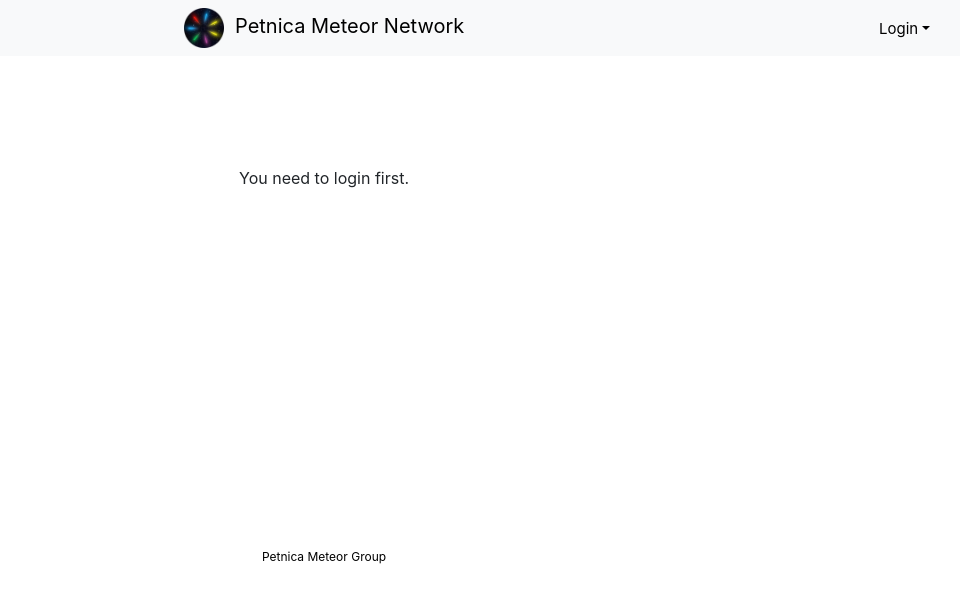
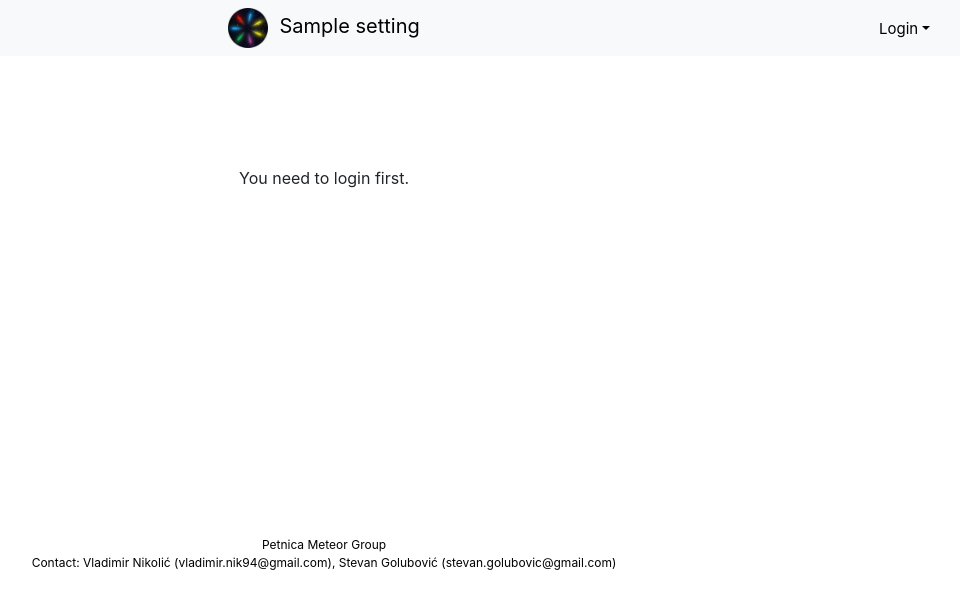
Before and after one commit to petnica-meteor-group/meteornet-server, a Django app: template meteor_network_server/templates/index.html in a window 1280 px wide. Shown: the top 609 px of the page, without its empty margins (316-1276 px from the left). Run offline with Django 3.2, Linux system fonts and the light colour scheme; the template is opened without the code that fills it: most values are stand-ins (such as "Sample title", 1, 10 or a date in 2020); some libraries are stand-ins or nearby versions.

Commit message:
Add contact

```diff
--- a/meteor_network_server/settings_template.py
+++ b/meteor_network_server/settings_template.py
@@ -16,6 +16,7 @@ from os import path
 # Build paths inside the project like this: os.path.join(BASE_DIR, ...)
 BASE_DIR = path.dirname(path.dirname(path.abspath(__file__)))
 
+NETWORK_NAME = "Meteor Network of Serbia"
 
 # Quick-start development settings - unsuitable for production
 # See https://docs.djangoproject.com/en/2.0/howto/deployment/checklist/
--- a/meteor_network_server/static/css/index.css
+++ b/meteor_network_server/static/css/index.css
@@ -9,7 +9,7 @@ body {
 .footer {
     text-align: center;
     font-size: 12px;
-    margin: 12px;
+    color: black;
 }
 
 .footer a:link, .footer a:visited, .footer a:hover, .footer a:active {
--- a/meteor_network_server/templates/index.html
+++ b/meteor_network_server/templates/index.html
@@ -1,7 +1,7 @@
 <!DOCTYPE html>
 <html lang="en">
 <head>
-    <title>Petnica Meteor Network</title>
+    <title>{{ settings.NETWORK_NAME }}</title>
     <meta charset="utf-8">
     <meta name="viewport" content="width=device-width, initial-scale=1">
 
@@ -29,7 +29,7 @@
         <div class="mx-auto order-0">
             <a class="navbar-brand mx-auto" href="">
                 <img height="40" src="{% static 'img/logo.png' %}"/>
-                &nbsp;<span class="title">Petnica Meteor Network</span>
+                &nbsp;<span class="title">{{ settings.NETWORK_NAME }}</span>
             </a>
         </div>
         <div class="navbar-collapse collapse w-100 order-3 dual-collapse2">
@@ -146,7 +146,12 @@
 
     <div class="container-fluid">
         <div class="row footer">
-            <a class="col-12" href="http://www.meteori.rs">Petnica Meteor Group</a>
+            <div class="col-12"><a href="http://www.meteori.rs">Petnica Meteor Group</a></div>
+            <div class="col-12">
+                Contact:
+                Vladimir Nikolić (<a href="mailto:vladimir.nik94@gmail.com">vladimir.nik94@gmail.com</a>),
+                Stevan Golubović (<a href="mailto:stevan.golubovic@gmail.com">stevan.golubovic@gmail.com</a>)
+            </div>
         </div>
     </div>
 
--- a/meteor_network_server/views.py
+++ b/meteor_network_server/views.py
@@ -77,7 +77,7 @@ def index(request):
 
         station_rows.append(row)
 
-    context = { 'station_rows' : station_rows }
+    context = { 'station_rows' : station_rows, 'settings' : settings }
     return render(request, 'index.html', context)
 
 @csrf_exempt
```
